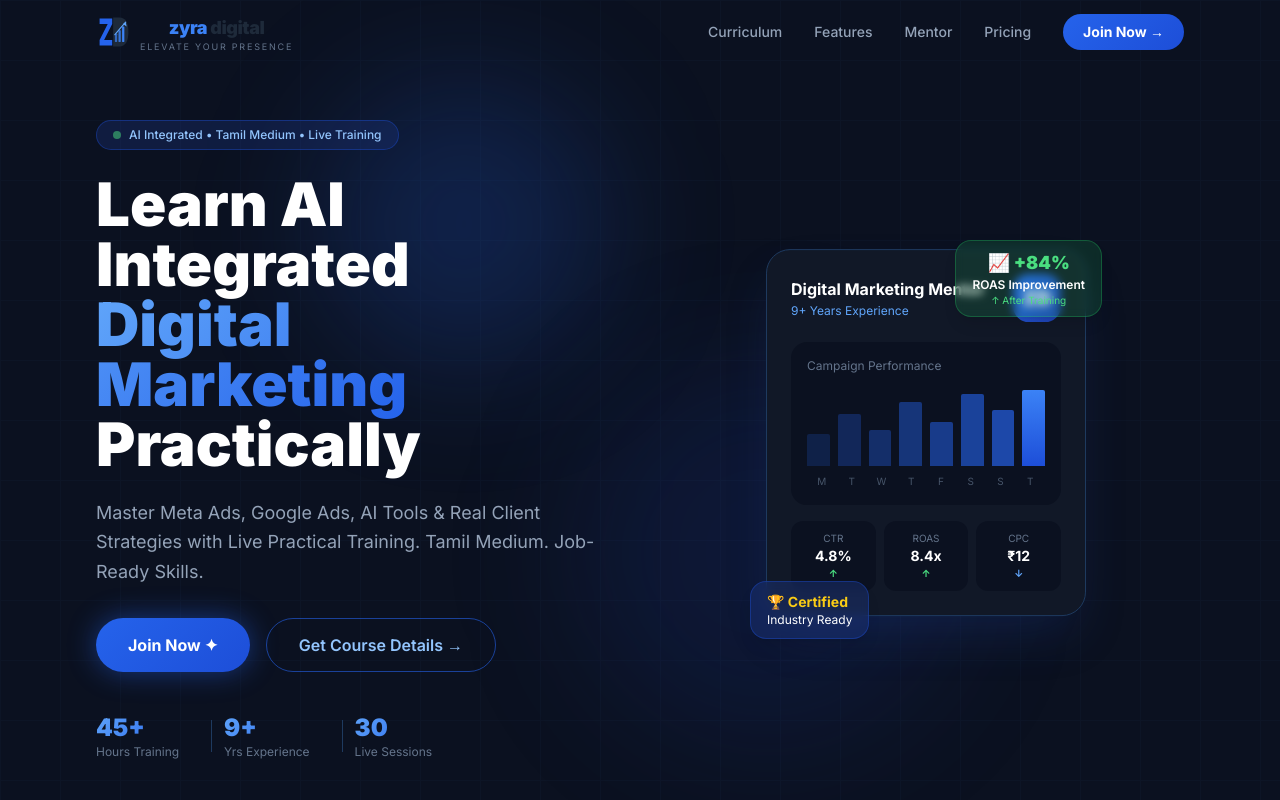
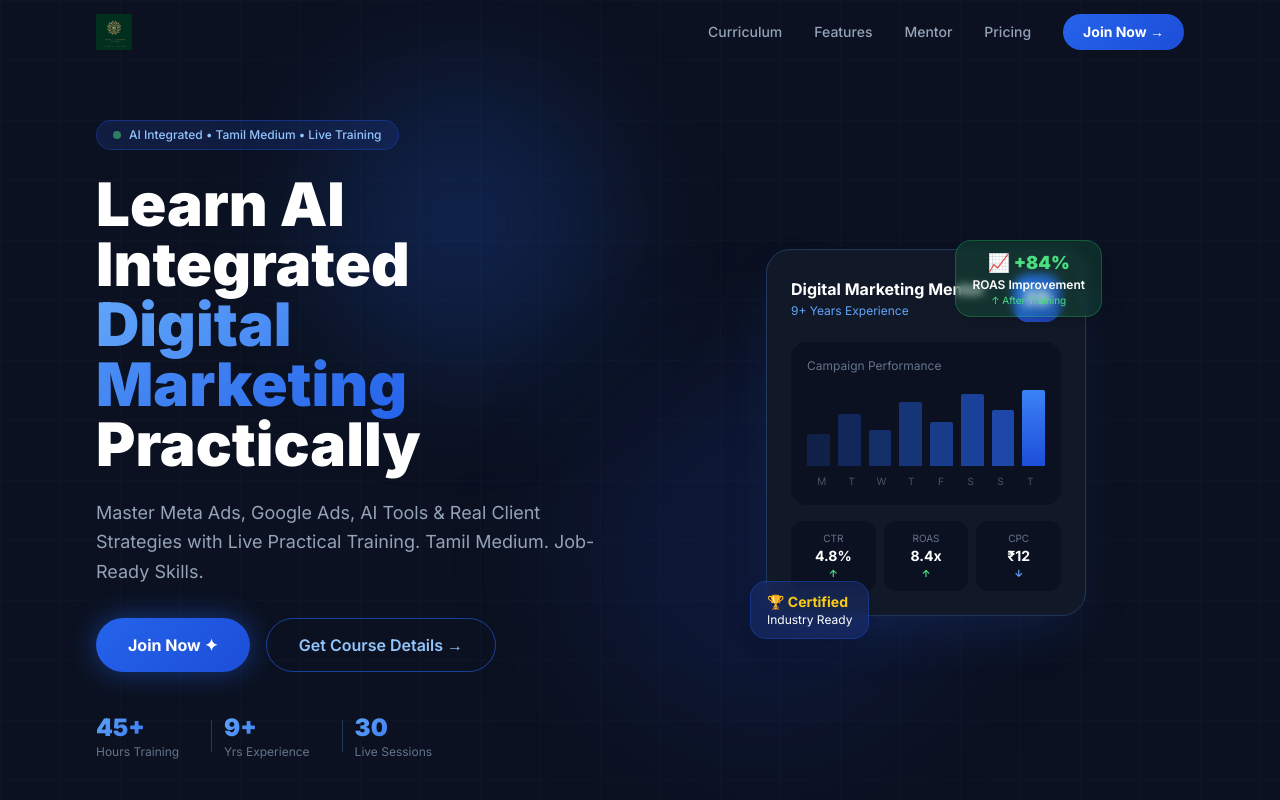
Before and after one commit to VarshiniJayakumar/zyradigital, a React (Vite) app in the folder client/: page / in a window 1280 px wide. Shown: the top 800 px of the page. Built offline with nearby package versions, Linux system fonts and the light colour scheme.

Commit message:
feat: use real ZyraDigital logo image in navbar, footer and favicon

```diff
--- a/client/index.html
+++ b/client/index.html
@@ -2,7 +2,7 @@
 <html lang="en">
   <head>
     <meta charset="UTF-8" />
-    <link rel="icon" type="image/svg+xml" href="/vite.svg" />
+    <link rel="icon" type="image/png" href="/logo.png" />
     <meta name="viewport" content="width=device-width, initial-scale=1.0" />
     <title>ZyraDigital — AI Integrated Digital Marketing Academy</title>
     <meta name="description" content="Master Meta Ads, Google Ads, AI Tools & Real Client Strategies with Live Practical Training. Tamil Medium. Job-Ready Skills." />
--- a/client/src/components/Logo.jsx
+++ b/client/src/components/Logo.jsx
@@ -1,30 +1,12 @@
-// SVG logo matching the ZyraDigital brand — blue ZD monogram + "zyra digital" text
 export default function Logo({ size = 40 }) {
   return (
     <div className="flex items-center gap-2">
-      {/* ZD icon */}
-      <svg width={size} height={size} viewBox="0 0 80 80" fill="none" xmlns="http://www.w3.org/2000/svg">
-        {/* D background shape */}
-        <path d="M38 8 H52 Q72 8 72 40 Q72 72 52 72 H38 Z" fill="#1E2A3A"/>
-        {/* Z letter */}
-        <polygon points="8,10 36,10 36,22 18,58 36,58 36,70 8,70 8,58 26,22 8,22" fill="#2563EB"/>
-        {/* Chart bars */}
-        <rect x="42" y="44" width="5" height="18" rx="1" fill="#3B82F6" opacity="0.7"/>
-        <rect x="50" y="36" width="5" height="26" rx="1" fill="#3B82F6" opacity="0.85"/>
-        <rect x="58" y="28" width="5" height="34" rx="1" fill="#3B82F6"/>
-        {/* Arrow curve */}
-        <path d="M42 46 Q55 30 66 18" stroke="#60A5FA" strokeWidth="2.5" strokeLinecap="round" fill="none"/>
-        <polygon points="66,18 60,22 68,28" fill="#60A5FA"/>
-      </svg>
-
-      {/* Text */}
-      <div className="leading-none">
-        <div className="text-lg font-black tracking-tight">
-          <span className="text-[#3B82F6]">zyra</span>
-          <span className="text-[#1E2A3A] dark:text-[#94A3B8]"> digital</span>
-        </div>
-        <div className="text-[9px] text-[#64748B] tracking-[0.2em] uppercase">Elevate Your Presence</div>
-      </div>
+      <img
+        src="/logo.png"
+        alt="ZyraDigital Logo"
+        style={{ height: size, width: 'auto' }}
+        className="object-contain"
+      />
     </div>
   );
 }
```
Also changed, not shown: client/public/logo.png (added).
